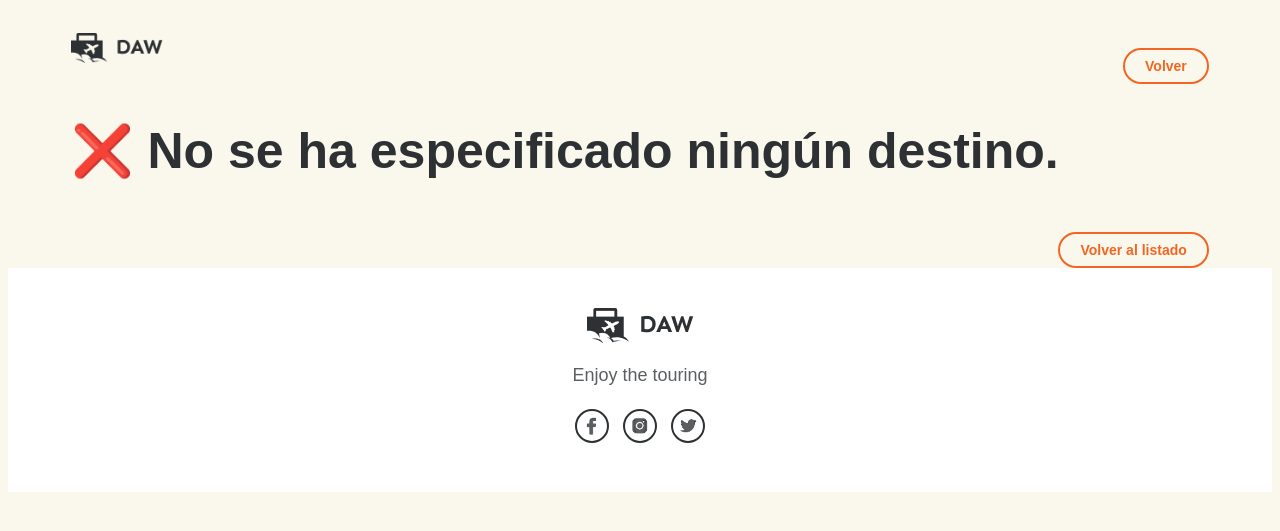
After one commit to bonhomee/Agencia-de-Viajes, a PHP site: page /eliminar_destino.php in a window 1280 px wide. The commit adds this page. Shown: the top 531 px of the page. Run offline with PHP 8.4, Linux system fonts and the light colour scheme; some libraries are stand-ins or nearby versions.

Commit message:
actualizacion final

```diff
--- /dev/null
+++ b/eliminar_destino.php
@@ -0,0 +1,53 @@
+<?php
+require_once 'database.php';
+?>
+
+<!DOCTYPE html>
+<html lang="es">
+<head>
+    <meta charset="UTF-8">
+    <title>Eliminar destino</title>
+    <link rel="stylesheet" href="styles.css">
+</head>
+<body>
+
+
+<div class="container">
+    <?php include 'header.php'; ?>
+
+<?php
+if (isset($_GET['id'])) {
+    $id_destino = $_GET['id'];
+
+    // Verificar si el destino existe
+    $stmt = $conn->prepare("SELECT * FROM destino WHERE id_destino = ?");
+    $stmt->execute([$id_destino]);
+    $destino = $stmt->fetch();
+
+    if (!$destino) {
+        echo "<h2 class='error'>❌ El destino no existe.</h2>";
+    } else {
+        // Eliminar relaciones de claves foráneas primero (si existen)
+        $conn->prepare("DELETE FROM usuario_destino WHERE id_destino = ?")->execute([$id_destino]);
+        $conn->prepare("DELETE FROM guia WHERE id_destino = ?")->execute([$id_destino]);
+
+        // Eliminar destino
+        $delete = $conn->prepare("DELETE FROM destino WHERE id_destino = ?");
+        if ($delete->execute([$id_destino])) {
+            echo "<h2 class='exito'>✅ Destino eliminado correctamente.</h2>";
+        } else {
+            echo "<h2 class='error'>❌ Error al eliminar el destino.</h2>";
+        }
+    }
+} else {
+    echo "<h2 class='error'>❌ No se ha especificado ningún destino.</h2>";
+}
+?>
+
+<a href="listado_destinos.php" class="btn-volver">Volver al listado</a>
+</div>
+
+<?php include 'footer.php'; ?>
+
+</body>
+</html>
--- a/listado_destinos.php
+++ b/listado_destinos.php
@@ -41,6 +41,8 @@ $destinos = $stmt->fetchAll();
             </td>
             <td>
               <a href="destino_detalles.php?id=<?php echo $destino['id_destino']; ?>" class="boton-modificar">Ver Detalles</a>
+              <a href="eliminar_destino.php?id=<?= $destino['id_destino'] ?>" class="boton-eliminar" onclick="return confirm('¿Estás seguro de eliminar este destino?')">Eliminar</a>
+
             </td>
           </tr>
         <?php endforeach; ?>
```
